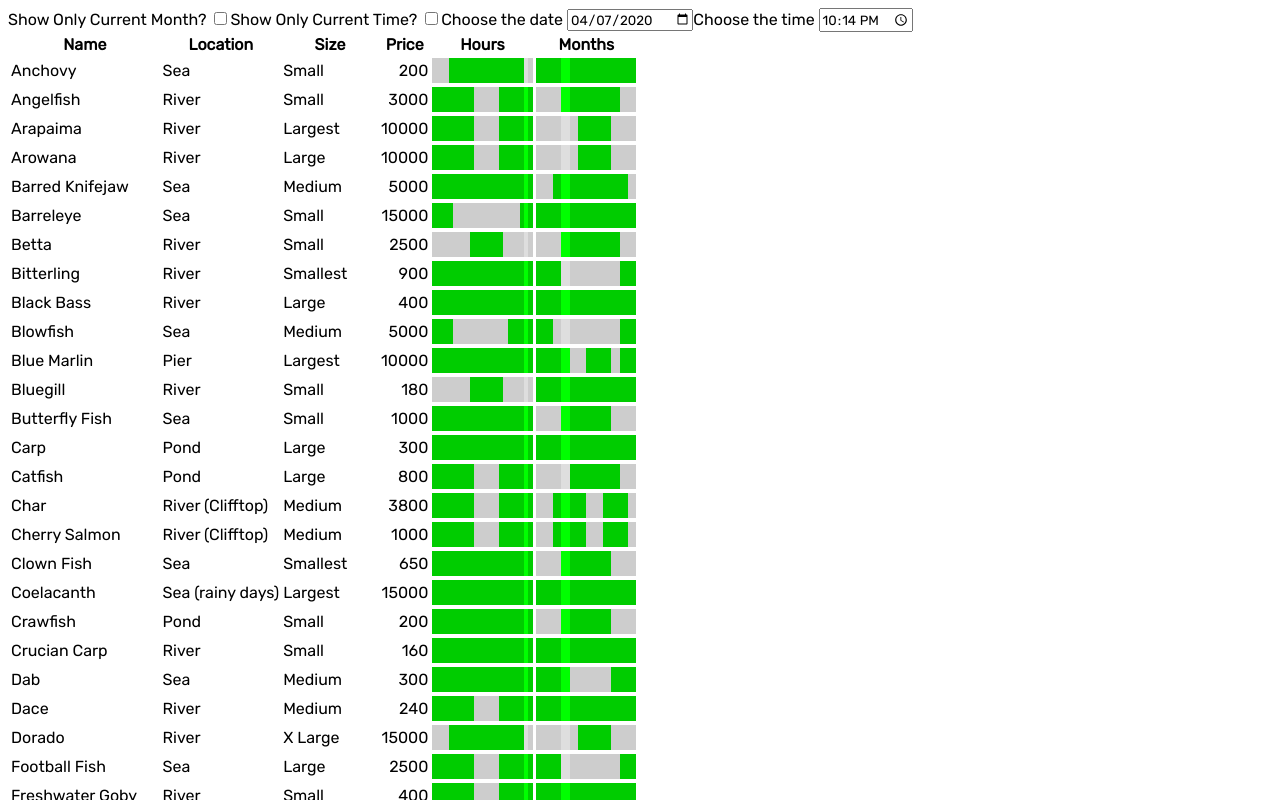
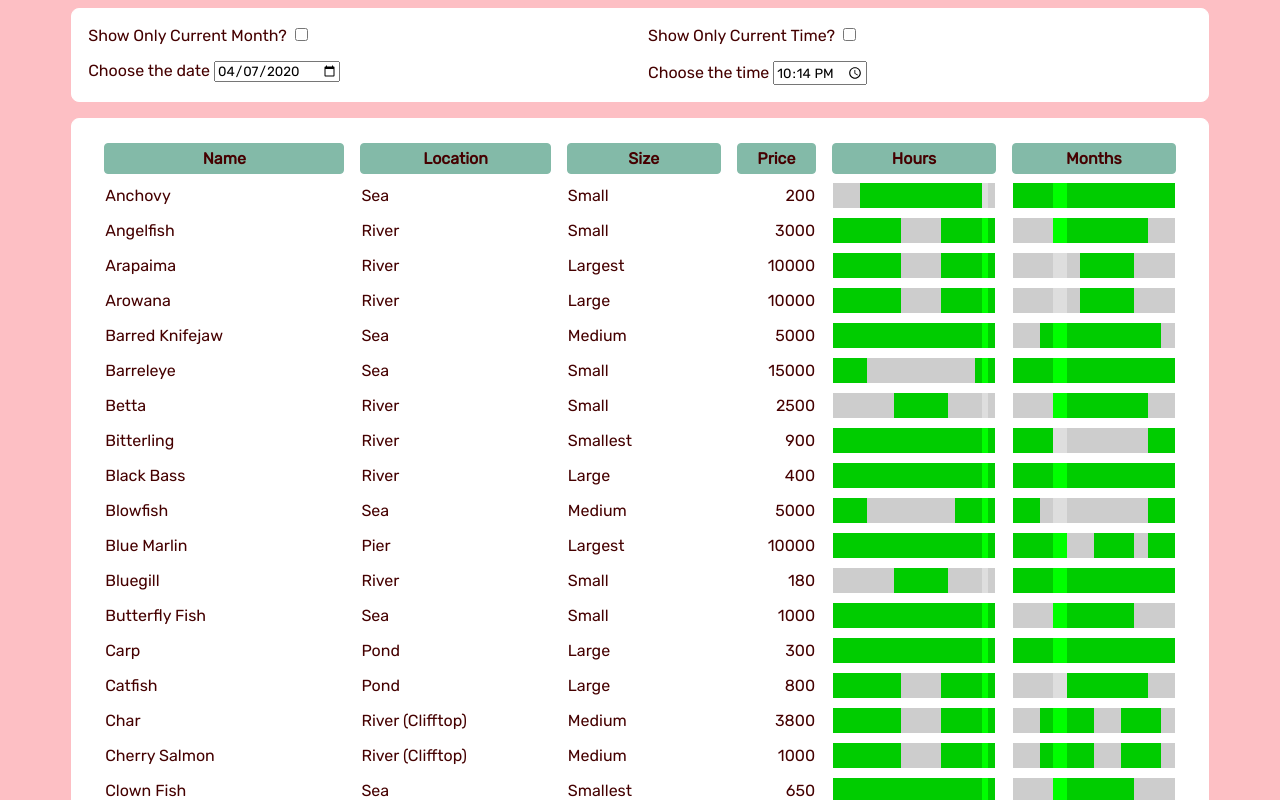
Before and after one commit to tvanantwerp/acnh-catches, a React (Create React App) app: page / in a window 1280 px wide. Shown: the top 800 px of the page. Built offline with nearby package versions, Linux system fonts and the light colour scheme.

Commit message:
Basic styles and layout

```diff
--- a/src/App.tsx
+++ b/src/App.tsx
@@ -1,9 +1,18 @@
 import React, { useState } from 'react';
-import { ThemeProvider } from 'styled-components';
+import styled, { ThemeProvider } from 'styled-components';
 
 import { ICatch } from './types';
 import { Theme, GlobalStyle } from './Theme';
+import Controls from './components/Controls';
 import Fish from './components/Fish';
+
+const Container = styled.div`
+  display: grid;
+  grid-gap: 1rem;
+  max-width: 1200px;
+  margin: 0 auto;
+  width: 90%;
+`;
 
 const App: React.FC = () => {
   const now = new Date();
@@ -25,6 +34,8 @@ const App: React.FC = () => {
   return (
     <ThemeProvider theme={Theme}>
       <GlobalStyle />
+      <Container>
+        <Controls>
           <label>
             Show Only Current Month?{' '}
             <input
@@ -61,6 +72,7 @@ const App: React.FC = () => {
               }}
             />
           </label>
+        </Controls>
         <Fish
           sortBy={sortBy}
           sortAsc={sortAsc}
@@ -71,6 +83,7 @@ const App: React.FC = () => {
           showOnlyCurrentHour={showOnlyCurrentHour}
           showOnlyCurrentMonth={showOnlyCurrentMonth}
         />
+      </Container>
     </ThemeProvider>
   );
 };
--- a/src/Theme.ts
+++ b/src/Theme.ts
@@ -1,7 +1,10 @@
 import { DefaultTheme, createGlobalStyle } from 'styled-components';
 
 export const Theme: DefaultTheme = {
+  backgroundColor: '#fdbfc4',
+  darkBrown: '#450000',
   fontFamily: '"Rubik", sans-serif',
+  lightGreen: '#83baa8',
 };
 
 export const GlobalStyle = createGlobalStyle`
@@ -9,4 +12,9 @@ export const GlobalStyle = createGlobalStyle`
     box-sizing: border-box;
     font-family: ${(props) => props.theme.fontFamily};
   }
+
+  html, body {
+    background-color: ${(props) => props.theme.backgroundColor};
+    color: ${(props) => props.theme.darkBrown};
+  }
 `;
--- /dev/null
+++ b/src/components/Controls.tsx
@@ -0,0 +1,13 @@
+import styled from 'styled-components';
+
+const Controls = styled.div`
+  background-color: white;
+  border: 1px solid white;
+  border-radius: 8px;
+  display: grid;
+  grid-gap: 1rem;
+  grid-template: repeat(2, auto) / repeat(2, 1fr);
+  padding: 1rem;
+`;
+
+export default Controls;
--- a/src/components/Fish.tsx
+++ b/src/components/Fish.tsx
@@ -6,8 +6,21 @@ import { inCurrentMonth, inCurrentHour, sortCatches } from '../utilities';
 import Timeline from './Timeline';
 import fishes from '../data/fish.json';
 
+const Table = styled.table`
+  background-color: white;
+  border: 1px solid white;
+  border-radius: 8px;
+  border-spacing: 1rem 0.5rem;
+  padding: 1rem;
+`;
+
 const Heading = styled.th`
+  background-color: ${(props) => props.theme.lightGreen};
+  border: 1px solid ${(props) => props.theme.lightGreen};
+  border-radius: 4px;
+  color: ${(props) => props.theme.darkBrown};
   cursor: pointer;
+  padding: 5px 0;
   text-transform: capitalize;
 `;
 
@@ -36,7 +49,7 @@ const Fish = ({
     .sort((a, b) => sortCatches(sortAsc, sortBy, hour, month, a, b));
 
   return (
-    <table>
+    <Table>
       <thead>
         <tr>
           {headings.map((heading: string) => (
@@ -90,7 +103,7 @@ const Fish = ({
           );
         })}
       </tbody>
-    </table>
+    </Table>
   );
 };
 
--- a/src/styled.d.ts
+++ b/src/styled.d.ts
@@ -4,6 +4,9 @@ import 'styled-components';
 // and extend them!
 declare module 'styled-components' {
   export interface DefaultTheme {
+    backgroundColor: string;
+    darkBrown: string;
     fontFamily: string;
+    lightGreen: string;
   }
 }
```
Lines whose indentation alone changed are shown as unchanged.
